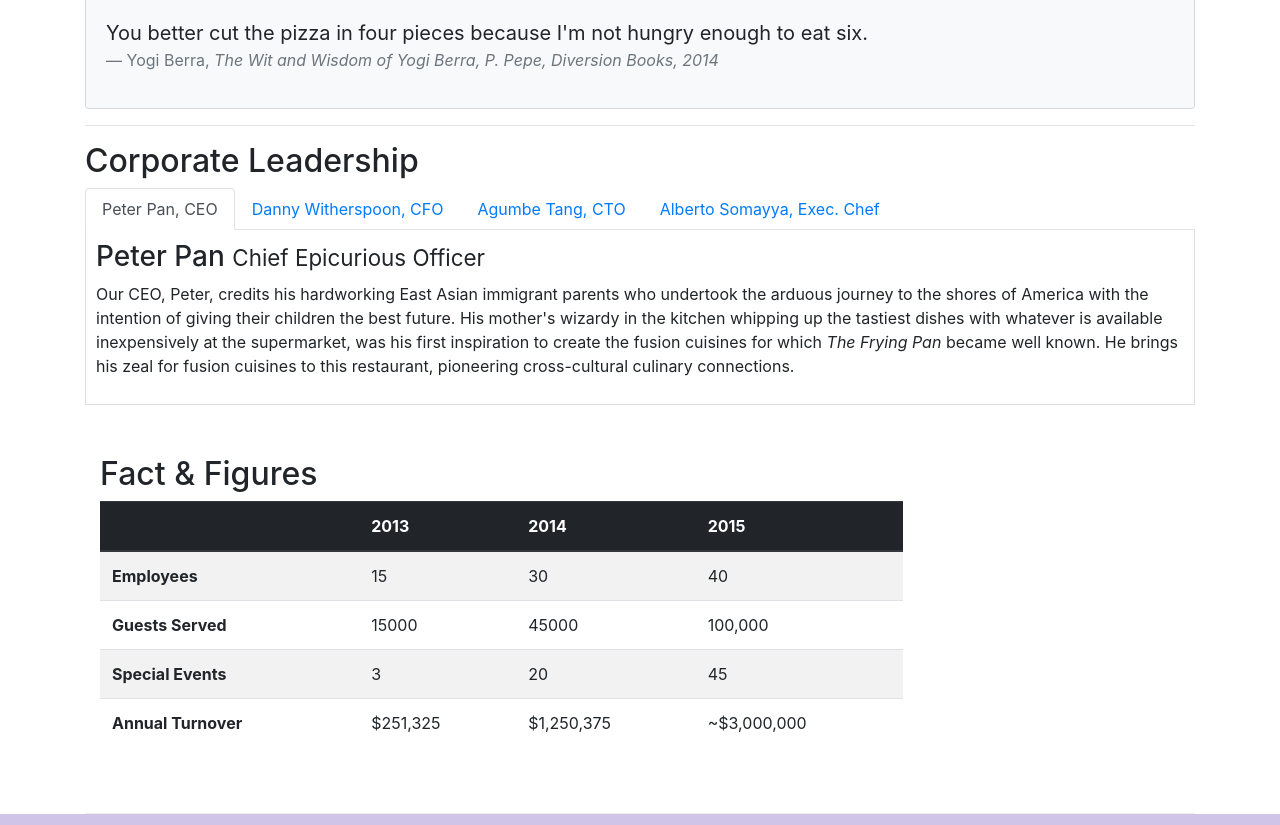
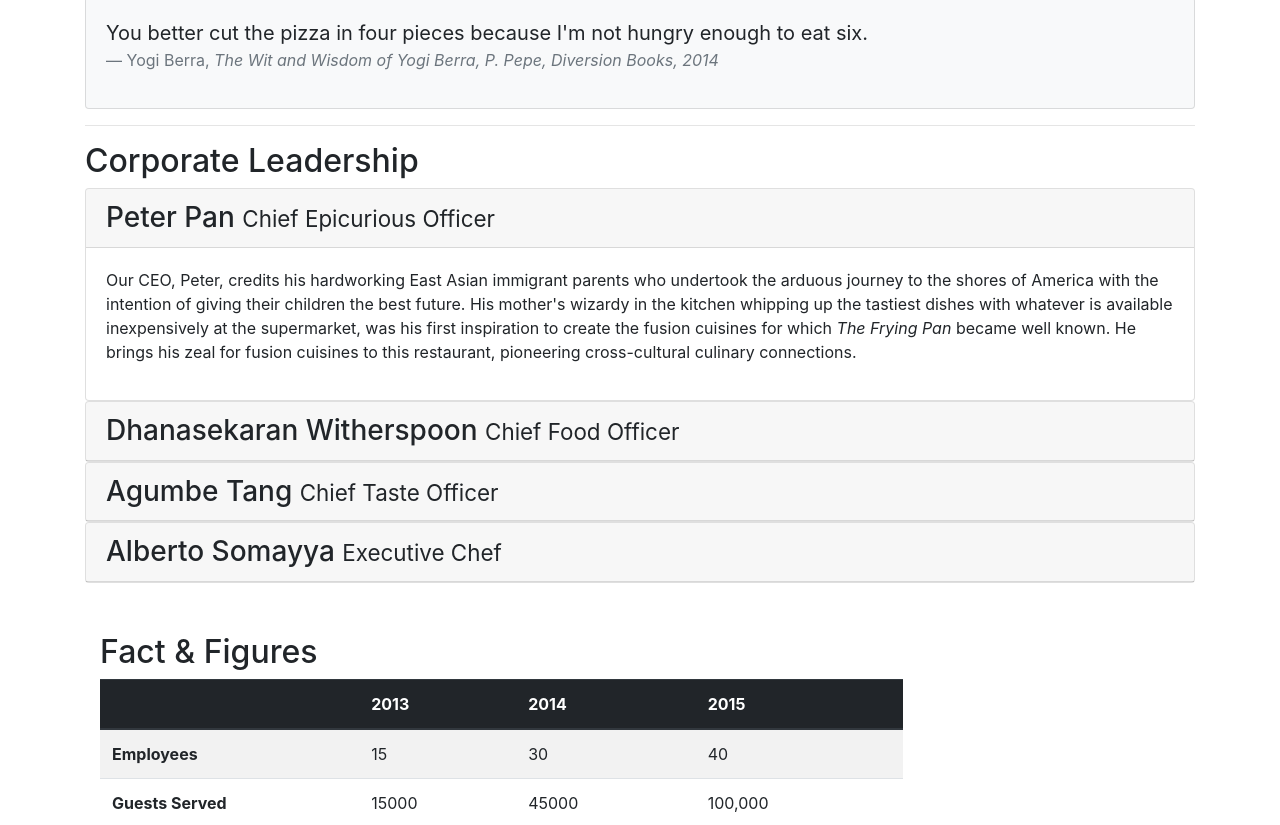
Before and after one commit to TranTuanVu4897/conFusion, a website: page aboutus.html in a window 1280 px wide. Shown: the part 861-1686 px from the top of the page. Drawn offline with nearby package versions, Linux system fonts and the light colour scheme.

Commit message:
Hide and Seek: Collapse and Accordion

```diff
--- a/aboutus.html
+++ b/aboutus.html
@@ -109,41 +109,69 @@
         <div class="row content">
             <div class="col">
                 <h2>Corporate Leadership</h2>
-                <ul class="nav nav-tabs">
-                    <li class="nav-item">
-                        <a class="nav-link active" href="#peter" role="tab" data-toggle="tab">Peter Pan, CEO</a>
-                    </li>
-                    <li class="nav-item">
-                        <a class="nav-link" href="#danny" role="tab" data-toggle="tab">Danny Witherspoon, CFO</a>
-                    </li>
-                    <li class="nav-item">
-                        <a class="nav-link" href="#agumbe" role="tab" data-toggle="tab">Agumbe Tang, CTO</a>
-                    </li>
-                    <li class="nav-item">
-                        <a class="nav-link" href="#alberto" role="tab" data-toggle="tab">Alberto Somayya, Exec. Chef</a>
-                    </li>
-                </ul>
-                <div class="tab-content">
-                    <div role="tabpanel" class="tab-pane fade show active" id="peter">
-                        <h3>Peter Pan <small>Chief Epicurious Officer</small></h3>
-                        <p class="d-none d-sm-block">Our CEO, Peter, credits his hardworking East Asian immigrant parents who undertook the arduous journey to the shores of America with the intention of giving their children the best future. His mother's wizardy in the kitchen whipping
-                            up the tastiest dishes with whatever is available inexpensively at the supermarket, was his first inspiration to create the fusion cuisines for which <em>The Frying Pan</em> became well known. He brings his zeal for fusion
-                            cuisines to this restaurant, pioneering cross-cultural culinary connections.</p>
+
+                <div id="accordion">
+                    <div class="card">
+                        <div class="card-header" role="tab" id="peterhead">
+                            <h3 class="mb-0">
+                                <a data-toggle="collapse" data-target="#peter">
+                                    Peter Pan <small>Chief Epicurious Officer</small>
+                                </a>
+                            </h3>
+                        </div>
+                        <div role="tabpanel" class="collapse show" id="peter" data-parent="#accordion">
+                            <div class="card-body">
+                                <p class="d-none d-sm-block">Our CEO, Peter, credits his hardworking East Asian immigrant parents who undertook the arduous journey to the shores of America with the intention of giving their children the best future. His mother's wizardy in the kitchen
+                                    whipping up the tastiest dishes with whatever is available inexpensively at the supermarket, was his first inspiration to create the fusion cuisines for which <em>The Frying Pan</em> became well known. He brings his
+                                    zeal for fusion cuisines to this restaurant, pioneering cross-cultural culinary connections.</p>
+                            </div>
+                        </div>
                     </div>
-                    <div role="tabpanel" class="tab-pane fade" id="danny">
-                        <h3>Dhanasekaran Witherspoon <small>Chief Food Officer</small></h3>
-                        <p class="d-none d-sm-block">Our CFO, Danny, as he is affectionately referred to by his colleagues, comes from a long established family tradition in farming and produce. His experiences growing up on a farm in the Australian outback gave him great appreciation
-                            for varieties of food sources. As he puts it in his own words, <em>Everything that runs, wins, and everything that stays, pays!</em></p>
+                    <div class="card">
+                        <div class="card-header" role="tab" id="dannyhead">
+                            <h3 class="mb-0">
+                                <a data-toggle="collapse" data-target="#danny">
+                                    Dhanasekaran Witherspoon <small>Chief Food Officer</small>
+                                </a>
+                            </h3>
+                        </div>
+                        <div role="tabpanel" class="collapse" id="danny" data-parent="#accordion">
+                            <div class="card-body">
+                                <p class="d-none d-sm-block">Our CFO, Danny, as he is affectionately referred to by his colleagues, comes from a long established family tradition in farming and produce. His experiences growing up on a farm in the Australian outback gave him great
+                                    appreciation for varieties of food sources. As he puts it in his own words, <em>Everything that runs, wins, and everything that stays, pays!</em></p>
+                            </div>
+                        </div>
                     </div>
-                    <div role="tabpanel" class="tab-pane fade" id="agumbe">
-                        <h3>Agumbe Tang <small>Chief Taste Officer</small></h3>
-                        <p class="d-none d-sm-block">Blessed with the most discerning gustatory sense, Agumbe, our CTO, personally ensures that every dish that we serve meets his exacting tastes. Our chefs dread the tongue lashing that ensues if their dish does not meet his exacting
-                            standards. He lives by his motto, <em>You click only if you survive my lick.</em></p>
+                    <div class="card">
+                        <div class="card-header" role="tab" id="agumbehead">
+                            <h3 class="mb-0">
+                                <a data-toggle="collapse" data-target="#agumbe">
+                                    Agumbe Tang <small>Chief Taste Officer</small>
+                                </a>
+                            </h3>
+                        </div>
+                        <div role="tabpanel" class="collapse" id="agumbe" data-parent="#accordion">
+                            <div class="card-body">
+                                <p class="d-none d-sm-block">Blessed with the most discerning gustatory sense, Agumbe, our CTO, personally ensures that every dish that we serve meets his exacting tastes. Our chefs dread the tongue lashing that ensues if their dish does not meet his
+                                    exacting standards. He lives by his motto, <em>You click only if you survive my lick.</em></p>
+                            </div>
+                        </div>
                     </div>
-                    <div role="tabpanel" class="tab-pane fade" id="alberto">
-                        <h3>Alberto Somayya <small>Executive Chef</small></h3>
-                        <p class="d-none d-sm-block">Award winning three-star Michelin chef with wide International experience having worked closely with whos-who in the culinary world, he specializes in creating mouthwatering Indo-Italian fusion experiences. He says, <em>Put together the cuisines from the two craziest cultures, and you get a winning hit! Amma Mia!</em></p>
+                    <div class="card">
+                        <div class="card-header" role="tab" id="albertohead">
+                            <h3 class="mb-0">
+                                <a data-toggle="collapse" data-target="#alberto">
+                                    Alberto Somayya <small>Executive Chef</small>
+                                </a>
+                            </h3>
+                        </div>
+                        <div role="tabpanel" class="collapse" id="alberto" data-parent="#accordion">
+                            <div class="card-body">
+                                <p class="d-none d-sm-block">Award winning three-star Michelin chef with wide International experience having worked closely with whos-who in the culinary world, he specializes in creating mouthwatering Indo-Italian fusion experiences. He says, <em>Put together the cuisines from the two craziest cultures, and you get a winning hit! Amma Mia!</em></p>
+                            </div>
+                        </div>
                     </div>
+
                 </div>
             </div>
 
```
